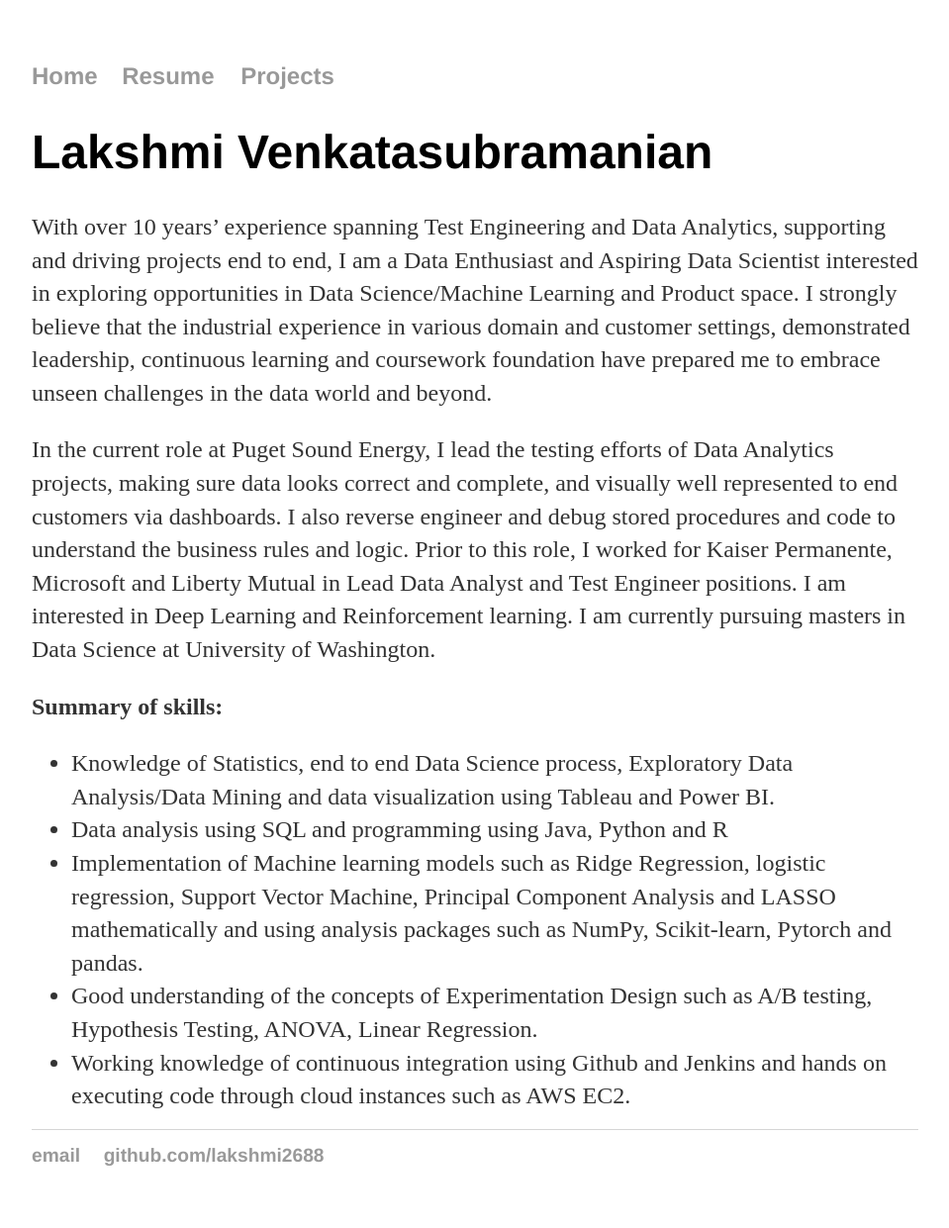
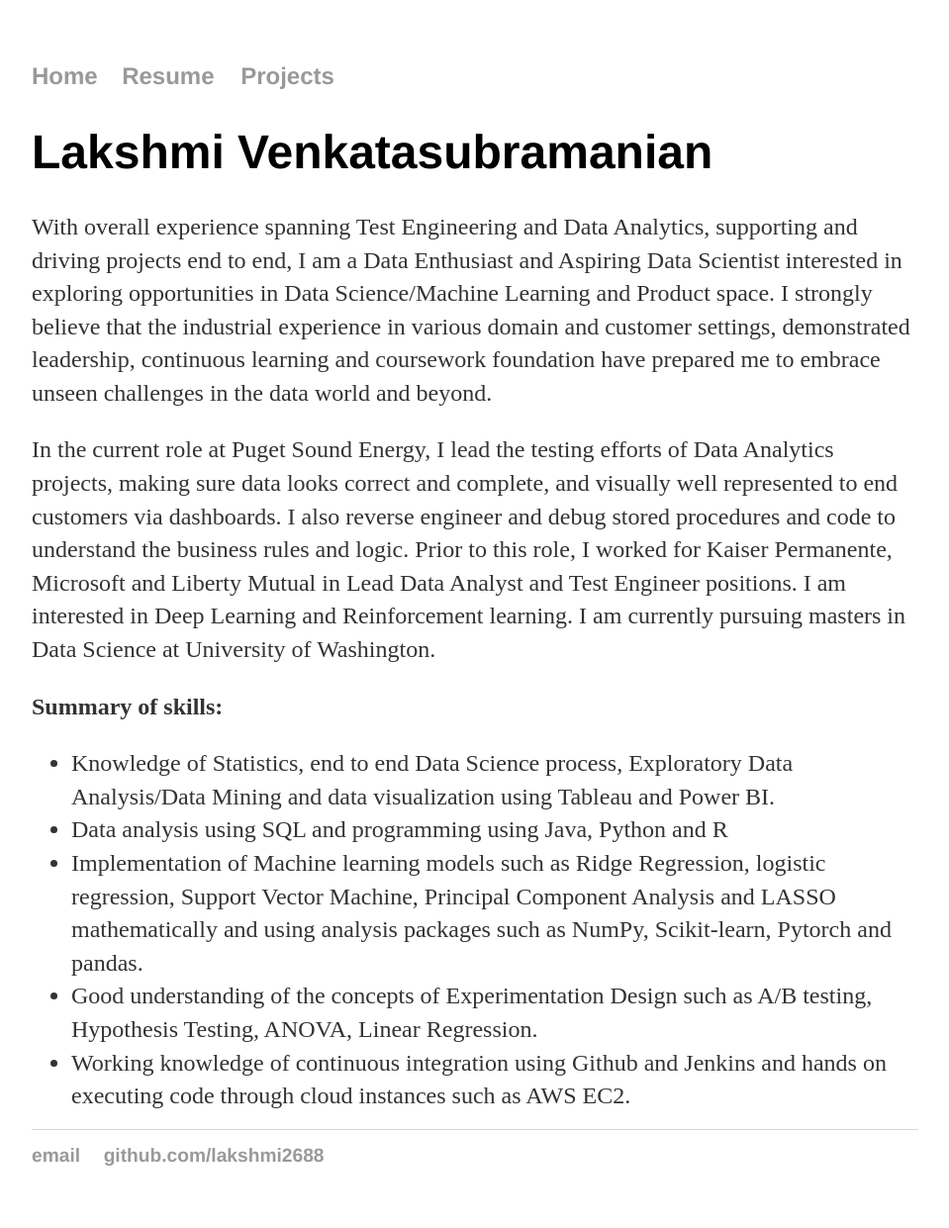
Before and after one commit to lakshmi2688/lakshmi2688.github.io, a Jekyll site: the page built from index.html, in a window 1280 px wide. Shown: the whole page at 99% size, without its empty margins (160-1119 px from the left). Built offline with Jekyll 4.4.1, drawn with Linux system fonts in a browser that asks for light colours.

Commit message:
Update index.html

```diff
--- a/index.html
+++ b/index.html
@@ -4,7 +4,7 @@
 ---
 <div class="blurb">
 	<h1>Lakshmi Venkatasubramanian</h1>
-				<p>With over 10 years’ experience spanning Test Engineering and Data Analytics, supporting and driving projects end to end, I am a Data Enthusiast and Aspiring Data Scientist interested in exploring opportunities in Data Science/Machine Learning and Product space. I strongly believe that the industrial experience in various domain and customer settings, demonstrated leadership, continuous learning and coursework foundation have prepared me to embrace unseen challenges in the data world and beyond.</p>
+				<p>With overall experience spanning Test Engineering and Data Analytics, supporting and driving projects end to end, I am a Data Enthusiast and Aspiring Data Scientist interested in exploring opportunities in Data Science/Machine Learning and Product space. I strongly believe that the industrial experience in various domain and customer settings, demonstrated leadership, continuous learning and coursework foundation have prepared me to embrace unseen challenges in the data world and beyond.</p>
 
 <p>In the current role at Puget Sound Energy, I lead the testing efforts of Data Analytics projects, making sure data looks correct and complete, and visually well represented to end customers via dashboards. I also reverse engineer and debug stored procedures and code to understand the business rules and logic. Prior to this role, I worked for Kaiser Permanente, Microsoft and Liberty Mutual in Lead Data Analyst and Test Engineer positions. I am interested in Deep Learning and Reinforcement learning. I am currently pursuing masters in Data Science at University of Washington.</p>
 
```
